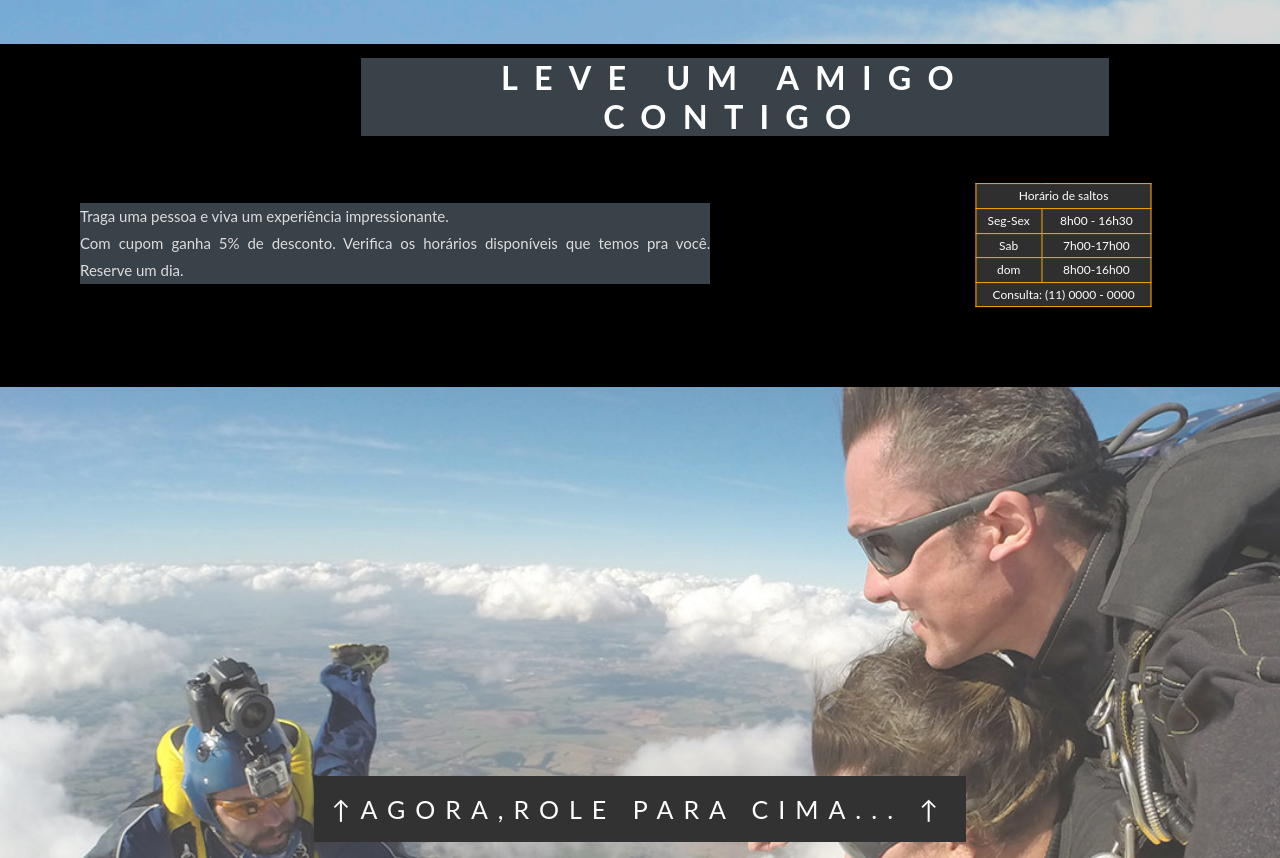
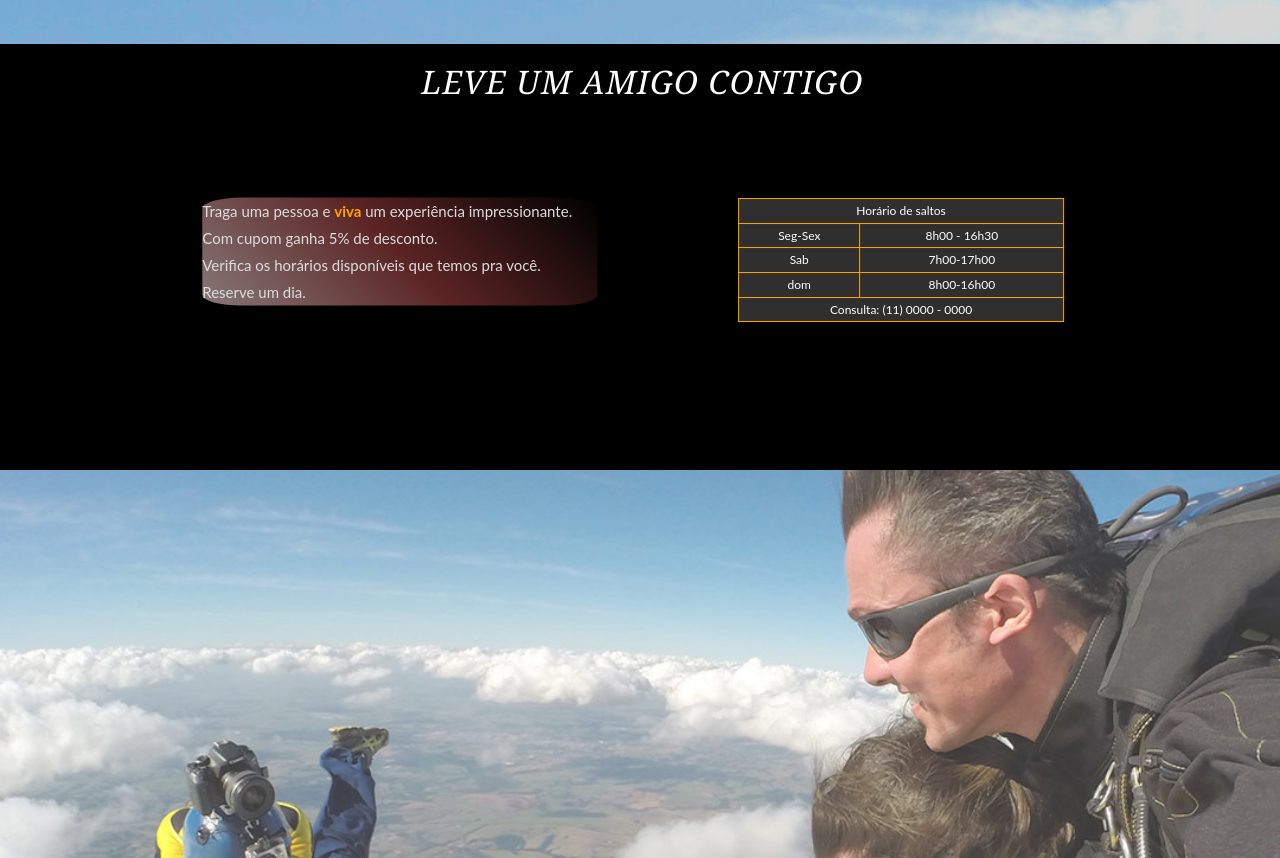
Before and after one commit to brunalandim/_projetodeestudos, a plain HTML site: page meu-paralax/index.html in a window 1280 px wide. Shown: the part 3171-4029 px from the top of the page. Drawn offline with Linux system fonts and the light colour scheme.

Commit message:
modification_p
customazion of <p> and <h3>

```diff
--- a/meu-paralax/estilos/estilo-paralax.css
+++ b/meu-paralax/estilos/estilo-paralax.css
@@ -124,10 +124,10 @@ table#horarios{
     float: right;
     font-size: 12px;
     /*display: table;  o display table é um jeito diferente de deixar a tabela menor */
-    width: 21%;
+    width: 62%;
     position: relative;
     height: 30px;
-    transform: translate(134%,-8%);
+    transform: translate(142%,-75%);
     margin: 5px;
     background: #8080805e;
 }
@@ -139,24 +139,24 @@ span.border h3{
     color: white;
     width: 89%;
     /*height: 30px;*/
-    background-color: #7788997a;
     margin: 1%;
     font-size: 1.8em;
 }
 
 h3.titulo {
-    text-align: center;
-    margin: 5%;
-    transform: translate(273px, -44px);
-    /* margin-right: 5px; */
+    font: italic normal 1.4em georgia;
+    letter-spacing: 1px;
+    color: #7D775C;
+    transform: translate(69%,-91%);
 }
 
 p.promocional2 {
     width: 75%;
     position: relative;
     float: left;
-    background-color: #7788997a;
-
+    transform: translate(31%, 32%);
+    background-image: linear-gradient(45deg, #a29090d4,#6e2b2bd4, transparent);
+    border-radius: 10%;
 }
 
 
--- a/meu-paralax/index.html
+++ b/meu-paralax/index.html
@@ -111,7 +111,7 @@
                         <h3 class="titulo">Leve um amigo contigo</h3>
                 </span>
 
-            <p class="promocional2">Traga uma pessoa e viva um experiência impressionante. <br> Com cupom ganha 5% de desconto. Verifica os horários disponíveis que temos pra você. Reserve um dia. </p>
+            <p class="promocional2">Traga uma pessoa e <strong style="color: orange">viva</strong> um experiência impressionante. <br> Com cupom ganha 5% de desconto.<br> Verifica os horários disponíveis que temos pra você. <br>Reserve um dia. </p>
 
             <table id="horarios" class="horarioSaltos">
 
```
